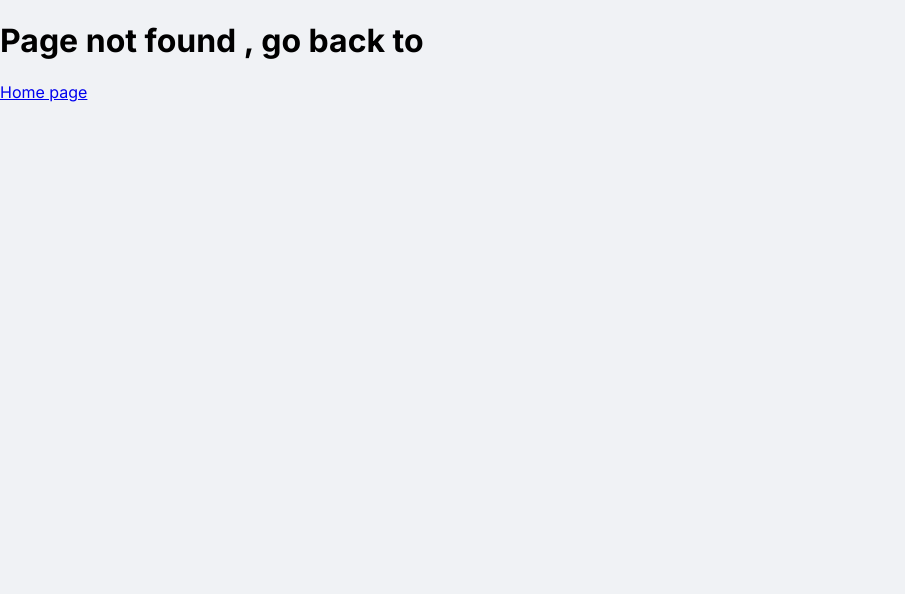
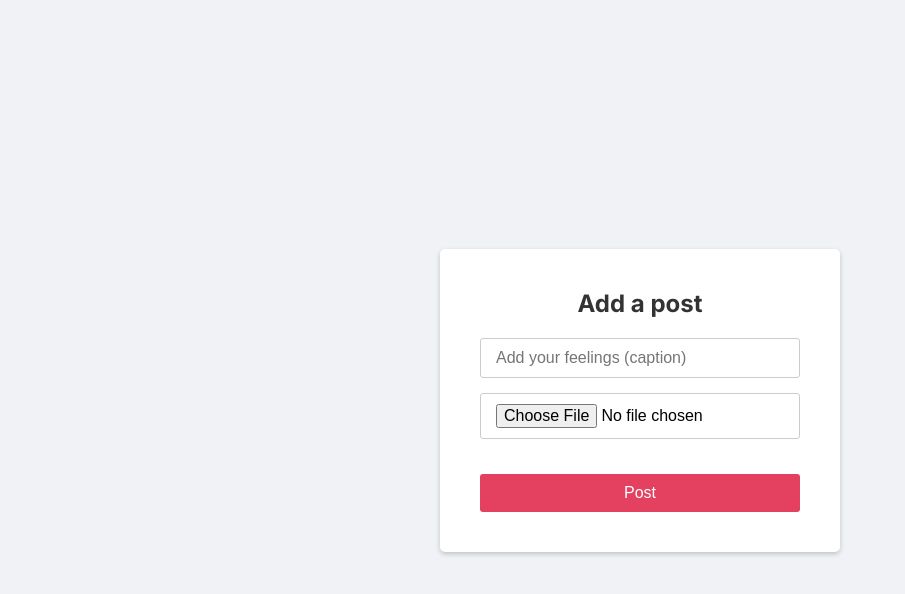
Before and after one commit to holasoymas/instagram-frontend, a Next.js app: page /profile/1/post in a window 1280 px wide. Before the commit this address had no page. Shown: the top 594 px of the page, without its empty margins (0-905 px from the left). Built offline with nearby package versions, Linux system fonts and the light colour scheme.

Commit message:
profile page added with edit and post btn

```diff
--- a/app/profile/[username]/page.tsx
+++ b/app/profile/[username]/page.tsx
@@ -9,15 +9,16 @@ import ProfileNameAndSetting from "../../ui/profile/profileNameAndSettings";
 import ProfileStats from "../../ui/profile/profileStatus";
 import { getUser } from "../../api/userRoute";
 import { BackendUser } from "../../lib/definations";
-import { usePathname } from "next/navigation";
-import { ProfileDataSkeleton, ProfilePicSkeleton } from "@/app/ui/skeletons";
+import { usePathname, useRouter } from "next/navigation";
+import { ProfileDataSkeleton } from "@/app/ui/skeletons";
 import { getLocalStorage } from "@/app/lib/utils";
 
 export default function ProfilePage() {
   const [data, setData] = useState<BackendUser | null>(null);
   const [owner, setOwner] = useState<boolean>(false);
+
   const pathname = usePathname();
-
+  const router = useRouter();
   //to get the username only from the url
   const userName = pathname.split("/").pop();
 
@@ -27,27 +28,32 @@ export default function ProfilePage() {
       const fetchUser = async () => {
         try {
           const user = await getUser(userName, getLocalStorage("token"));
-          setData(user.user);
-          setOwner(user.isOwner);
+          if (user) {
+            console.log(user);
+            setData(user.user);
+            setOwner(user.isOwner);
+            // console.log(data);
+          } else {
+            router.push("/");
+          }
         } catch (err) {
-          console.error("Error while fetching ", (err as Error).message);
+          // console.error("Error while fetching user:", (err as Error).message);
+          router.push("/");
         }
       };
       fetchUser();
-    }, []);
+    }, [userName, router]);
 
     return (
       <>
         <header>
           <div className="container">
             <div className="profile">
-              <Suspense fallback={<ProfilePicSkeleton />}>
-                <ProfileImage />
-              </Suspense>
               {data ? (
                 <>
+                  <ProfileImage img={data.profilePic} />
                   <Suspense fallback={<ProfileDataSkeleton />}>
-                    <ProfileNameAndSetting firstName={data.username} owner={owner} />
+                    <ProfileNameAndSetting username={data.username} owner={owner} />
                     <ProfileStats
                       posts={data.posts.length}
                       followers={data.followers.length}
@@ -65,7 +71,7 @@ export default function ProfilePage() {
           {/* End of container  */}
         </header>
 
-        <Gallery />
+        {data && data.posts ? <Gallery posts={data.posts} /> : "Loading Posts......."}
       </>
     );
   }
--- /dev/null
+++ b/app/profile/[username]/post/page.tsx
@@ -0,0 +1,94 @@
+"use client";
+import "../../../styles/login.css";
+import React, { FormEvent, MouseEventHandler, useState } from "react";
+import { createPost } from "@/app/api/postRoute";
+import { getLocalStorage } from "@/app/lib/utils";
+
+const CreatePost = () => {
+  const [image, setImage] = useState<string | null>(null);
+  const [selectedImg, setSelectedImg] = useState<File | null>(null);
+  const [caption, setCaption] = useState<string>("");
+
+  const handleImage = (e: React.ChangeEvent<HTMLInputElement>) => {
+    const file = e.target.files && e.target.files[0];
+    if (file) {
+      const reader = new FileReader();
+      reader.onloadend = () => {
+        setImage(reader.result as string);
+        setSelectedImg(file);
+      };
+      reader.readAsDataURL(file);
+    }
+  };
+
+  const handleCaption = (e: React.ChangeEvent<HTMLInputElement>) => {
+    setCaption(e.target.value);
+  };
+  // e: React.FormEvent<HTMLFormElement>
+  const handleClick = async () => {
+    // e.preventDefault();
+    try {
+      const formData = new FormData();
+      if (caption && image && selectedImg) {
+        formData.append("caption", caption);
+        formData.append("image", selectedImg);
+
+        const postData = createPost(formData, getLocalStorage("token"));
+        console.log(postData);
+      }
+    } catch (err) {
+      console.error("SOmething wrong with server", err);
+    }
+  };
+
+  return (
+    <>
+      <div className="container">
+        <div className="box">
+          <div className="heading">Add a post</div>
+          <form
+            className="login-form"
+            encType="multipart/form-data"
+            method="post"
+            // onSubmit={handleClick}
+          >
+            <div className="field">
+              <label htmlFor="caption"></label>
+              <input
+                id="caption"
+                type="text"
+                name="caption"
+                placeholder="Add your feelings (caption)"
+                onChange={handleCaption}
+                required
+              />
+            </div>
+
+            <div className="field">
+              <label htmlFor="image"></label>
+              <input
+                type="file"
+                accept="image/*"
+                onChange={handleImage}
+                id="image"
+                name="image"
+                required
+              />
+            </div>
+
+            {image && (
+              <div className="preview-container">
+                <img src={image} alt="Preview" className="preview-image" />
+              </div>
+            )}
+            <button type="button" onClick={handleClick} className="login-button" title="login">
+              Post
+            </button>
+          </form>
+        </div>
+      </div>
+    </>
+  );
+};
+
+export default CreatePost;
```
Also changed, not shown: app/profile/[username]/edit/page.tsx (added).
